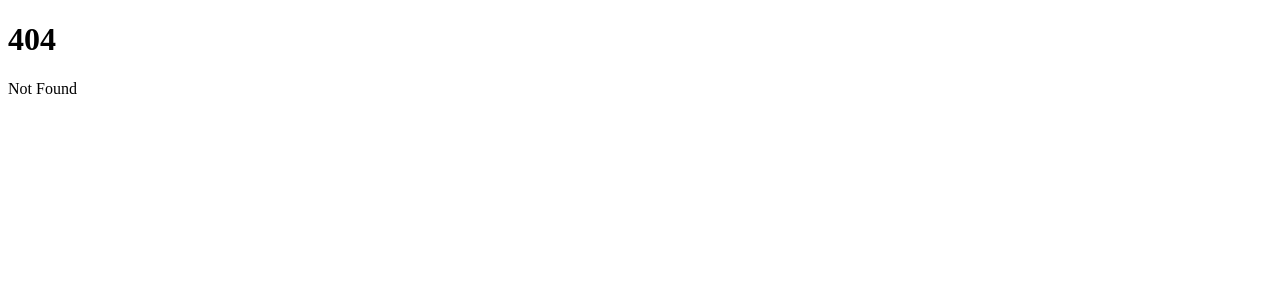
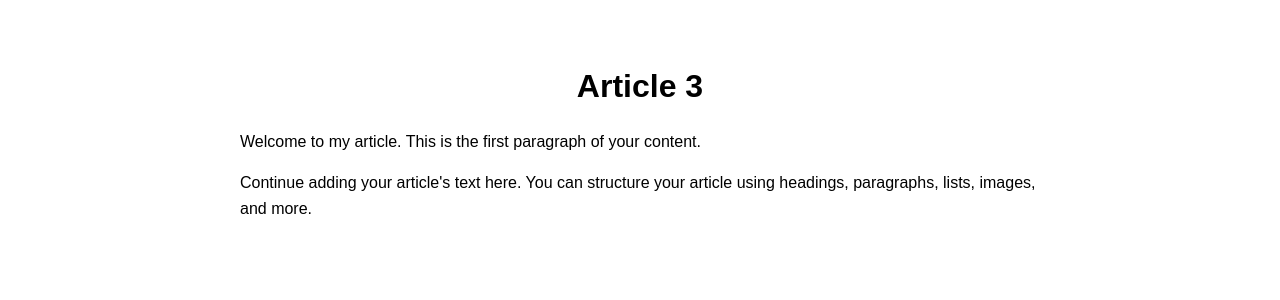
Before and after one commit to arkanere/svelte-my-app, a SvelteKit app: page /blogs/article3 in a window 1280 px wide. Before the commit this address had no page. Shown: the top 300 px of the page. Built offline with nearby package versions, Linux system fonts and the light colour scheme.

Commit message:
Added blog article listing and individual article pages

```diff
--- a/src/routes/+page.svelte
+++ b/src/routes/+page.svelte
@@ -1,29 +1,49 @@
 <script>
-    // You can add any JavaScript/TypeScript logic here if needed
- </script>
+    // Titles of the blog articles with links to their respective pages
+    const articles = [
+        { title: "Blog Article 1", link: "/blogs/article1" },
+        { title: "Blog Article 2", link: "/blogs/article2" },
+        { title: "Blog Article 3", link: "/blogs/article3" }
+    ];
+</script>
 
- <style>
-    /* Optional: Add styles for your article */
-    .article-container {
+<style>
+    /* Optional: Add styles for the homepage */
+    .homepage-container {
         max-width: 800px;
         margin: 0 auto;
         padding: 2rem;
         font-family: Arial, sans-serif;
-        line-height: 1.6;
+        text-align: center;
     }
 
-    h1 {
-        text-align: center;
-        margin-bottom: 1rem;
+    .article-list {
+        list-style: none;
+        padding: 0;
     }
 
-    p {
+    .article-list li {
         margin-bottom: 1rem;
+        font-size: 1.2rem;
     }
- </style>
 
- <div class="article-container">
-     <h1>Your Article Title</h1>
-     <p>Welcome to my article. This is the first paragraph of your content.</p>
-     <p>Continue adding your article's text here. You can structure your article using headings, paragraphs, lists, images, and more.</p>
- </div>
+    .article-list a {
+        text-decoration: none;
+        color: #0070f3;
+    }
+
+    .article-list a:hover {
+        text-decoration: underline;
+    }
+</style>
+
+<div class="homepage-container">
+    <h1>Blog Articles</h1>
+    <ul class="article-list">
+        {#each articles as article}
+            <li>
+                <a href={article.link}>{article.title}</a>
+            </li>
+        {/each}
+    </ul>
+</div>
--- /dev/null
+++ b/src/routes/blogs/article1/+page.svelte
@@ -0,0 +1,29 @@
+<script>
+    // You can add any JavaScript/TypeScript logic here if needed
+ </script>
+
+ <style>
+    /* Optional: Add styles for your article */
+    .article-container {
+        max-width: 800px;
+        margin: 0 auto;
+        padding: 2rem;
+        font-family: Arial, sans-serif;
+        line-height: 1.6;
+    }
+
+    h1 {
+        text-align: center;
+        margin-bottom: 1rem;
+    }
+
+    p {
+        margin-bottom: 1rem;
+    }
+ </style>
+
+ <div class="article-container">
+     <h1>Article 1</h1>
+     <p>Welcome to my article. This is the first paragraph of your content.</p>
+     <p>Continue adding your article's text here. You can structure your article using headings, paragraphs, lists, images, and more.</p>
+ </div>
--- /dev/null
+++ b/src/routes/blogs/article2/+page.svelte
@@ -0,0 +1,29 @@
+<script>
+    // You can add any JavaScript/TypeScript logic here if needed
+ </script>
+
+ <style>
+    /* Optional: Add styles for your article */
+    .article-container {
+        max-width: 800px;
+        margin: 0 auto;
+        padding: 2rem;
+        font-family: Arial, sans-serif;
+        line-height: 1.6;
+    }
+
+    h1 {
+        text-align: center;
+        margin-bottom: 1rem;
+    }
+
+    p {
+        margin-bottom: 1rem;
+    }
+ </style>
+
+ <div class="article-container">
+     <h1>Article 2</h1>
+     <p>Welcome to my article. This is the first paragraph of your content.</p>
+     <p>Continue adding your article's text here. You can structure your article using headings, paragraphs, lists, images, and more.</p>
+ </div>
--- /dev/null
+++ b/src/routes/blogs/article3/+page.svelte
@@ -0,0 +1,29 @@
+<script>
+    // You can add any JavaScript/TypeScript logic here if needed
+ </script>
+
+ <style>
+    /* Optional: Add styles for your article */
+    .article-container {
+        max-width: 800px;
+        margin: 0 auto;
+        padding: 2rem;
+        font-family: Arial, sans-serif;
+        line-height: 1.6;
+    }
+
+    h1 {
+        text-align: center;
+        margin-bottom: 1rem;
+    }
+
+    p {
+        margin-bottom: 1rem;
+    }
+ </style>
+
+ <div class="article-container">
+     <h1>Article 3</h1>
+     <p>Welcome to my article. This is the first paragraph of your content.</p>
+     <p>Continue adding your article's text here. You can structure your article using headings, paragraphs, lists, images, and more.</p>
+ </div>
```
